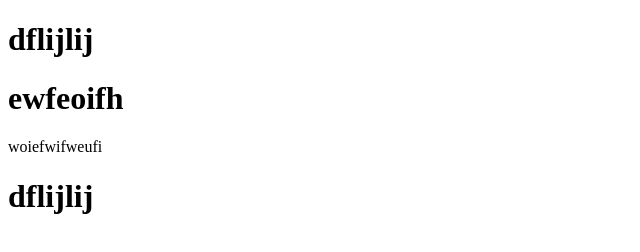
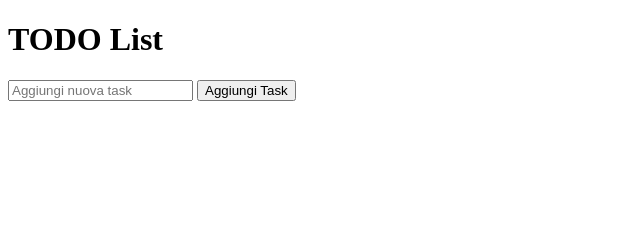
Before and after one commit to PirottaNicola/TodoList_G1, a plain HTML site: page index.html in a window 1280 px wide. Shown: the whole page, without its empty margins (0-640 px from the left). Drawn offline with Linux system fonts and the light colour scheme.

Commit message:
index.html aggiornato

```diff
--- a/index.html
+++ b/index.html
@@ -1,17 +1,17 @@
 <!DOCTYPE html>
 <html lang="en">
-
 <head>
     <meta charset="UTF-8">
     <meta name="viewport" content="width=device-width, initial-scale=1.0">
-    <title>Document</title>
+
+    <title>TODO List</title>
 </head>
-<h1>dflijlij</h1>
+<body>
+    <h1>TODO List</h1>
+    <input type="text" id="taskInput" placeholder="Aggiungi nuova task">
+    <button id="addTaskButton">Aggiungi Task</button>
+    <ul id taskList></ul>
 
-<body>
-    <h1>ewfeoifh
-    </h1>
-    <p>woiefwifweufi</p>
+    <script src="script.js" ></script>
 </body>
-<h1>dflijlij</h1>
 </html>
```
